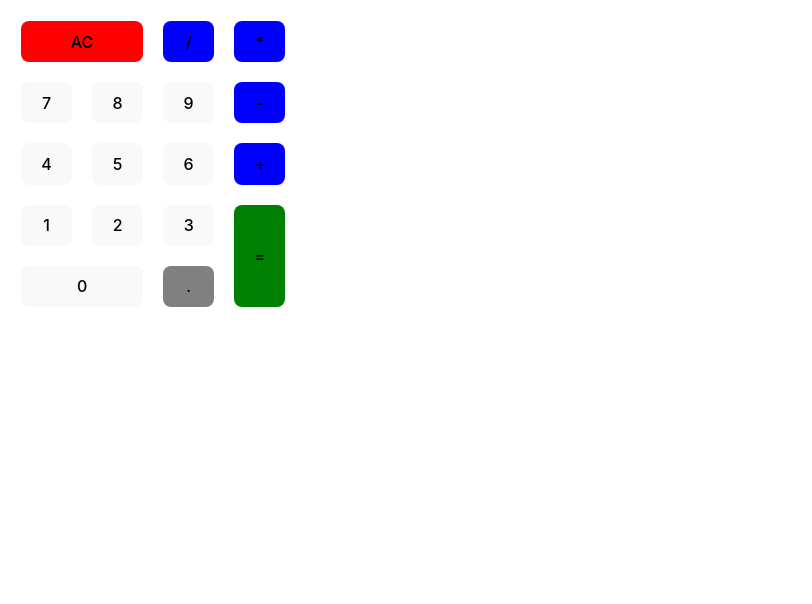
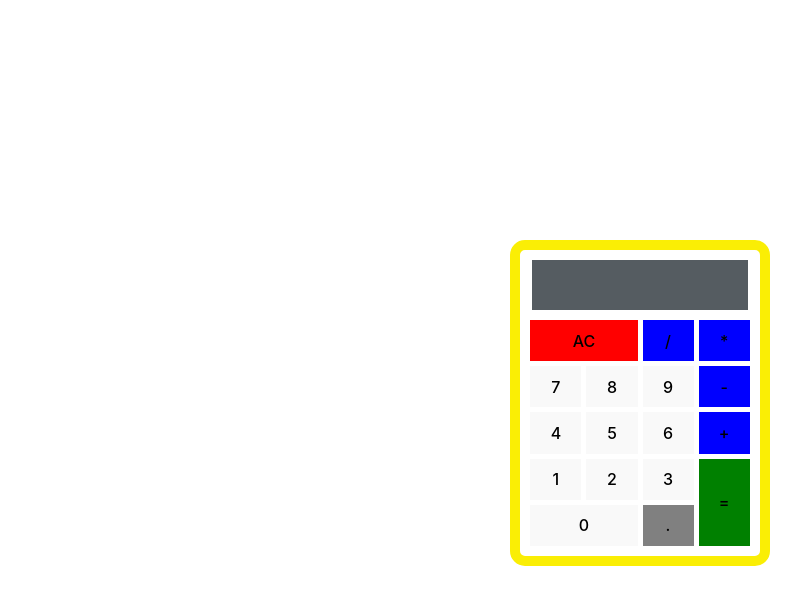
Before and after one commit to zfranczak/jsCalculator, a React (Vite) app: page / in a window 1280 px wide. Shown: the top 604 px of the page, without its empty margins (0-812 px from the left). Built offline with nearby package versions, Linux system fonts and the light colour scheme.

Commit message:
calculator styles set

```diff
--- a/src/App.css
+++ b/src/App.css
@@ -1,6 +1,13 @@
+body {
+  display: flex;
+  justify-content: center;
+}
+
 .container {
   display: flex;
+  flex-direction: column;
   justify-content: center;
-  margin: 0 auto;
-  border: 1px white solid;
+  margin: 30vh auto;
+  border: 10px rgb(250, 238, 5) solid;
+  border-radius: 15px;
 }
--- a/src/App.jsx
+++ b/src/App.jsx
@@ -1,10 +1,12 @@
 import React, { useState } from 'react';
 import Calculator from './components/Calculator';
 import './App.css';
+import Display from './components/Display';
 
 const App = () => {
   return (
     <div className='container'>
+      <Display />
       <Calculator />
     </div>
   );
--- /dev/null
+++ b/src/components/Display.jsx
@@ -0,0 +1,8 @@
+import React from 'react';
+import '../styles/display.css';
+
+const Display = () => {
+  return <div className='display'></div>;
+};
+
+export default Display;
--- a/src/index.css
+++ b/src/index.css
@@ -35,7 +35,6 @@ h1 {
 }
 
 button {
-  border-radius: 8px;
   border: 1px solid transparent;
   padding: 0.6em 1.2em;
   font-size: 1em;
--- a/src/styles/calculator.css
+++ b/src/styles/calculator.css
@@ -2,8 +2,8 @@
   display: grid;
   grid-template-columns: repeat(4, 1fr);
   grid-template-rows: repeat(5, 1fr);
-  grid-gap: 20px;
-  padding: 20px;
+  grid-gap: 5px;
+  padding: 10px;
 }
 
 .operator {
--- /dev/null
+++ b/src/styles/display.css
@@ -0,0 +1,6 @@
+.display {
+  margin: 10px auto 0 auto;
+  width: 90%;
+  height: 50px;
+  background-color: rgb(85, 92, 97);
+}
```
